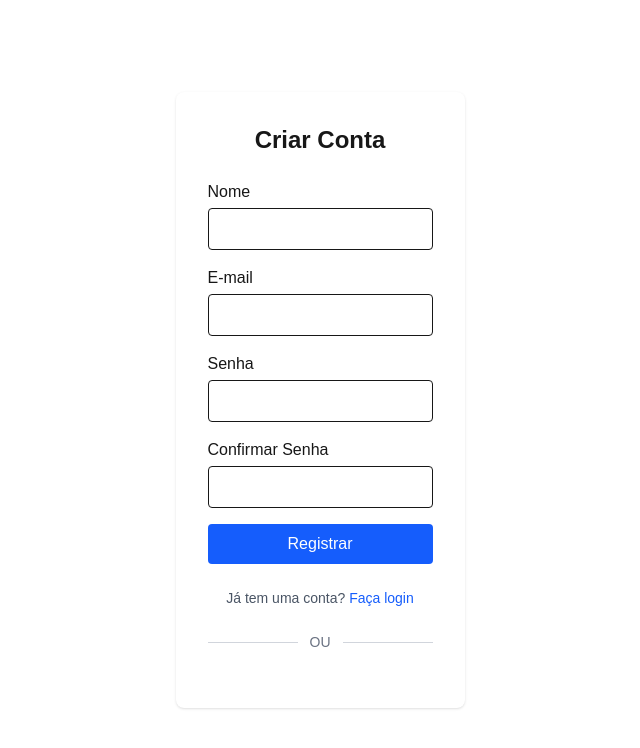
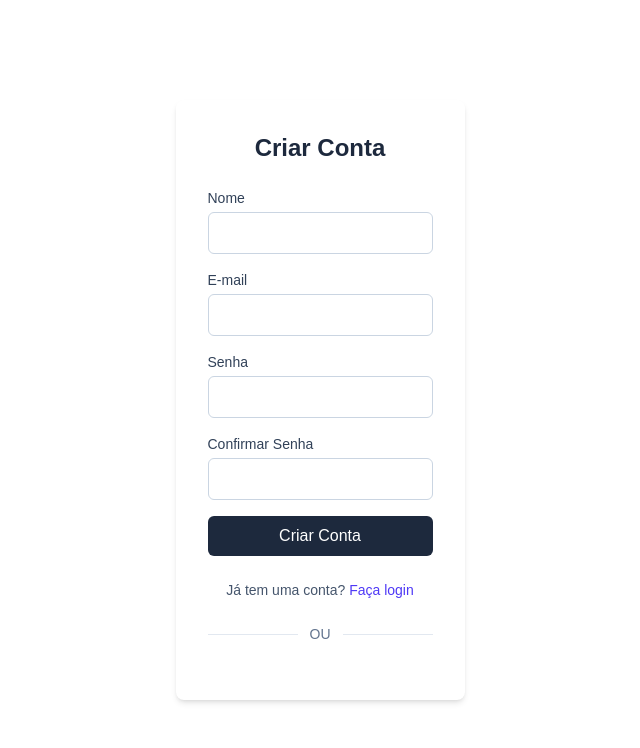
Before and after one commit to killu4kun/supersign-challenge, a Next.js app: page /register in a window 1280 px wide. Shown: the top 748 px of the page, without its empty margins (320-960 px from the left). Built offline with nearby package versions, Linux system fonts and the light colour scheme.

Commit message:
implementação da navbar e ajustes no css

```diff
--- a/src/app/(app)/dashboard/[id]/page.tsx
+++ b/src/app/(app)/dashboard/[id]/page.tsx
@@ -84,7 +84,7 @@ export default function DocumentSignPage() {
     <div className='p-6 space-y-8'>
       <div className='flex justify-between items-center'>
         <div className='flex items-center gap-4'>
-          <h1 className='text-2xl font-bold'>{document.name}</h1>
+          <h1 className='text-2xl font-bold text-black'>{document.name}</h1>
           <DocumentStatusBadge status={document.status} />
         </div>
         <button
@@ -101,14 +101,14 @@ export default function DocumentSignPage() {
         <div className='border rounded-lg overflow-hidden'>
           <iframe
             src={`/uploads/${document.fileKey}`}
-            className='w-full h-[500px]'
+            className='w-full h-[500px] '
             title={document.name}
           />
         </div>
 
         {/* Área de Assinatura */}
         <div className='space-y-6'>
-          <h2 className='text-xl font-semibold'>Assinar Documento</h2>
+          <h2 className='text-xl font-semibold text-black'>Assinar Documento</h2>
 
           {document.status === 'SIGNED' ? (
             <div className='space-y-4'>
--- a/src/app/(app)/dashboard/documents/page.tsx
+++ b/src/app/(app)/dashboard/documents/page.tsx
@@ -27,11 +27,11 @@ export default function DocumentsPage() {
 
   return (
     <div className='p-6'>
-      <h1 className='text-2xl font-bold mb-6'>Meus Documentos</h1>
+      <h1 className='text-2xl font-bold mb-6 text-black'>Meus Documentos</h1>
       <div className='grid grid-cols-1 md:grid-cols-2 gap-4'>
         {documents.map((doc) => (
           <div key={doc.id} className='border p-4 rounded-lg'>
-            <h3 className='font-semibold'>{doc.name}</h3>
+            <h3 className='font-semibold text-black'>{doc.name}</h3>
             <p
               className={`text-sm ${
                 doc.status === 'PENDING' ? 'text-yellow-600' : 'text-green-600'
--- a/src/app/(app)/dashboard/page.tsx
+++ b/src/app/(app)/dashboard/page.tsx
@@ -4,20 +4,20 @@ import Link from 'next/link';
 export default function DashboardPage() {
   return (
     <div className='p-6'>
-      <h1 className='text-2xl font-bold mb-6'>Dashboard</h1>
+      <h1 className='text-2xl font-bold mb-6 text-black'>Dashboard</h1>
       <div className='grid grid-cols-1 md:grid-cols-2 gap-4'>
         <Link
           href='/dashboard/documents'
           className='p-6 bg-white rounded-lg shadow hover:shadow-md transition-shadow'
         >
-          <h2 className='text-xl font-semibold mb-2'>Meus Documentos</h2>
+          <h2 className='text-xl font-semibold mb-2 text-black'>Meus Documentos</h2>
           <p className='text-gray-600'>Visualize e gerencie seus documentos</p>
         </Link>
         <Link
           href='/dashboard/upload'
           className='p-6 bg-white rounded-lg shadow hover:shadow-md transition-shadow'
         >
-          <h2 className='text-xl font-semibold mb-2'>Upload de Documento</h2>
+          <h2 className='text-xl font-semibold mb-2 text-black'>Upload de Documento</h2>
           <p className='text-gray-600'>Faça upload de novos documentos</p>
         </Link>
       </div>
--- a/src/app/(app)/dashboard/upload/page.tsx
+++ b/src/app/(app)/dashboard/upload/page.tsx
@@ -30,7 +30,7 @@ export default function UploadPage() {
 
   return (
     <div className='max-w-md mx-auto p-6 bg-white rounded shadow'>
-      <h2 className='text-xl font-bold mb-4'>Upload de Documento</h2>
+      <h2 className='text-xl font-bold mb-4 text-black'>Upload de Documento</h2>
 
       {error && (
         <div className='mb-4 p-3 bg-red-100 text-red-700 rounded'>{error}</div>
@@ -41,7 +41,7 @@ export default function UploadPage() {
           type='file'
           accept='.pdf'
           onChange={(e) => setFile(e.target.files?.[0] || null)}
-          className='mb-4 w-full p-2 border rounded'
+          className='mb-4 w-full p-2 border rounded text-black'
           required
         />
         <button
--- a/src/app/(app)/layout.tsx
+++ b/src/app/(app)/layout.tsx
@@ -1,4 +1,5 @@
 import ProtectedRoute from '@/components/shared/ProtectedRoute';
+import Navbar from '@/components/shared/Navbar';
 
 export default function DashboardLayout({
   children,
@@ -7,12 +8,11 @@ export default function DashboardLayout({
 }) {
   return (
     <ProtectedRoute>
-      <div className='flex min-h-screen'>
-        <aside className='w-64 bg-gray-800 text-white p-4'>
-          {/* Sidebar content */}
-          <nav>...</nav>
-        </aside>
-        <main className='flex-1 p-8'>{children}</main>
+      <div className='min-h-screen bg-slate-50'>
+        <Navbar />
+        <main className='max-w-7xl mx-auto py-6 sm:px-6 lg:px-8'>
+          <div className='bg-white shadow-sm rounded-lg p-6'>{children}</div>
+        </main>
       </div>
     </ProtectedRoute>
   );
--- a/src/app/(auth)/register/page.tsx
+++ b/src/app/(auth)/register/page.tsx
@@ -4,14 +4,19 @@ import { RegisterForm } from '@/components/auth/RegisterForm';
 export default function RegisterPage() {
   return (
     <div className='max-w-md mx-auto p-6'>
-      <div className='bg-white p-8 rounded-lg shadow'>
-        <h1 className='text-2xl font-bold text-center mb-6'>Criar Conta</h1>
+      <div className='bg-white p-8 rounded-lg shadow-md'>
+        <h1 className='text-2xl font-bold text-center mb-6 text-slate-800'>
+          Criar Conta
+        </h1>
         <RegisterForm />
 
         <div className='mt-6 text-center'>
-          <p className='text-sm text-gray-600'>
+          <p className='text-sm text-slate-600'>
             Já tem uma conta?{' '}
-            <Link href='/' className='text-blue-600 hover:underline'>
+            <Link
+              href='/'
+              className='text-indigo-600 hover:text-indigo-500 hover:underline'
+            >
               Faça login
             </Link>
           </p>
@@ -19,9 +24,9 @@ export default function RegisterPage() {
 
         {/* Divisor opcional para login social */}
         <div className='flex items-center my-6'>
-          <div className='flex-1 border-t border-gray-300'></div>
-          <span className='px-3 text-gray-500 text-sm'>OU</span>
-          <div className='flex-1 border-t border-gray-300'></div>
+          <div className='flex-1 border-t border-slate-200'></div>
+          <span className='px-3 text-slate-500 text-sm'>OU</span>
+          <div className='flex-1 border-t border-slate-200'></div>
         </div>
 
         {/* Componente de login social (opcional) */}
--- a/src/components/auth/RegisterForm.tsx
+++ b/src/components/auth/RegisterForm.tsx
@@ -36,73 +36,85 @@ export function RegisterForm() {
   return (
     <form onSubmit={onSubmit} className='space-y-4'>
       <div>
-        <label htmlFor='name' className='block mb-1'>
+        <label
+          htmlFor='name'
+          className='block text-sm font-medium text-slate-700 mb-1'
+        >
           Nome
         </label>
         <input
           {...register('name')}
           type='text'
-          className='w-full p-2 border rounded'
+          className='w-full p-2 border border-slate-300 rounded-md focus:outline-none focus:ring-2 focus:ring-indigo-500 focus:border-indigo-500 text-slate-700 placeholder-slate-400'
         />
         {errors.name && (
-          <p className='text-red-500 text-sm'>{errors.name.message}</p>
+          <p className='text-red-600 text-sm mt-1'>{errors.name.message}</p>
         )}
       </div>
 
       <div>
-        <label htmlFor='email' className='block mb-1'>
+        <label
+          htmlFor='email'
+          className='block text-sm font-medium text-slate-700 mb-1'
+        >
           E-mail
         </label>
         <input
           {...register('email')}
           type='email'
-          className='w-full p-2 border rounded'
+          className='w-full p-2 border border-slate-300 rounded-md focus:outline-none focus:ring-2 focus:ring-indigo-500 focus:border-indigo-500 text-slate-700 placeholder-slate-400'
         />
         {errors.email && (
-          <p className='text-red-500 text-sm'>{errors.email.message}</p>
+          <p className='text-red-600 text-sm mt-1'>{errors.email.message}</p>
         )}
       </div>
 
       <div>
-        <label htmlFor='password' className='block mb-1'>
+        <label
+          htmlFor='password'
+          className='block text-sm font-medium text-slate-700 mb-1'
+        >
           Senha
         </label>
         <input
           {...register('password')}
           type='password'
-          className='w-full p-2 border rounded'
+          className='w-full p-2 border border-slate-300 rounded-md focus:outline-none focus:ring-2 focus:ring-indigo-500 focus:border-indigo-500 text-slate-700 placeholder-slate-400'
         />
         {errors.password && (
-          <p className='text-red-500 text-sm'>{errors.password.message}</p>
+          <p className='text-red-600 text-sm mt-1'>{errors.password.message}</p>
         )}
       </div>
 
       <div>
-        <label htmlFor='confirmPassword' className='block mb-1'>
+        <label
+          htmlFor='confirmPassword'
+          className='block text-sm font-medium text-slate-700 mb-1'
+        >
           Confirmar Senha
         </label>
         <input
           {...register('confirmPassword')}
           type='password'
-          className='w-full p-2 border rounded'
+          className='w-full p-2 border border-slate-300 rounded-md focus:outline-none focus:ring-2 focus:ring-indigo-500 focus:border-indigo-500 text-slate-700 placeholder-slate-400'
         />
         {errors.confirmPassword && (
-          <p className='text-red-500 text-sm'>
+          <p className='text-red-600 text-sm mt-1'>
             {errors.confirmPassword.message}
           </p>
         )}
       </div>
 
       {errors.root?.message && (
-        <p className='text-red-500 text-sm'>{errors.root.message}</p>
+        <p className='text-red-600 text-sm'>{errors.root.message}</p>
       )}
 
       <button
         type='submit'
         disabled={isSubmitting}
-        className='w-full bg-blue-600 text-white p-2 rounded hover:bg-blue-700 disabled:opacity-50'
+        className='w-full bg-slate-800 text-white p-2 rounded-md hover:bg-slate-700 focus:outline-none focus:ring-2 focus:ring-offset-2 focus:ring-slate-500 transition-colors duration-200 disabled:opacity-50 disabled:cursor-not-allowed'
       >
-        {isSubmitting ? 'Criando conta...' : 'Registrar'}
+        {isSubmitting ? 'Criando conta...' : 'Criar Conta'}
       </button>
     </form>
   );
--- a/src/components/documents/SignatureCanvas.tsx
+++ b/src/components/documents/SignatureCanvas.tsx
@@ -134,7 +134,7 @@ export const SignatureCanvas = ({
       <div className='flex gap-2'>
         <button
           onClick={clearCanvas}
-          className='px-4 py-2 bg-gray-200 rounded hover:bg-gray-300'
+          className='px-4 py-2 bg-gray-200 rounded hover:bg-gray-300 text-black'
         >
           Limpar
         </button>
```
Also changed, not shown: src/app/(auth)/page.tsx (+32 -12 lines), src/components/shared/Navbar.tsx (+58 -0 lines).
